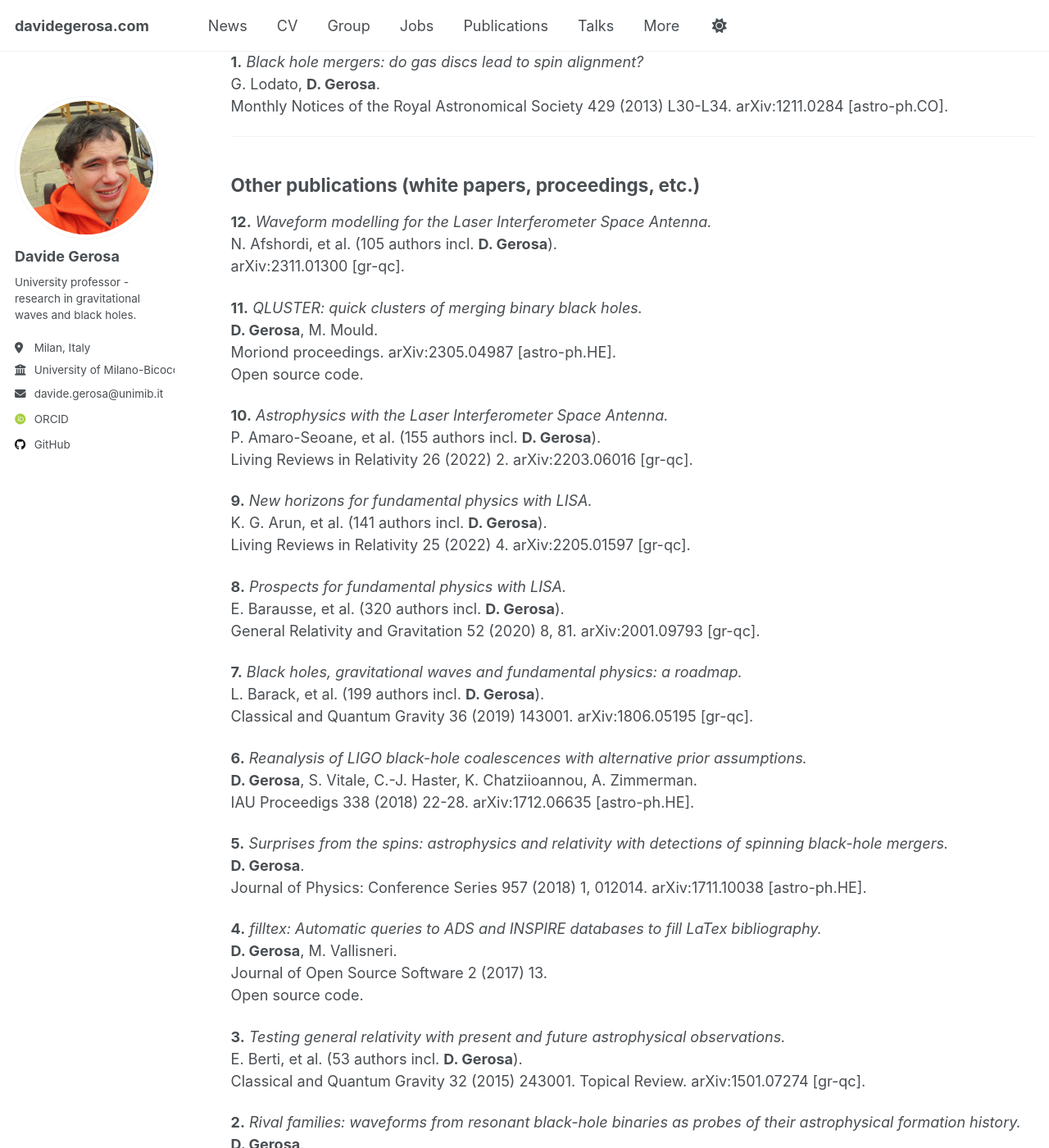
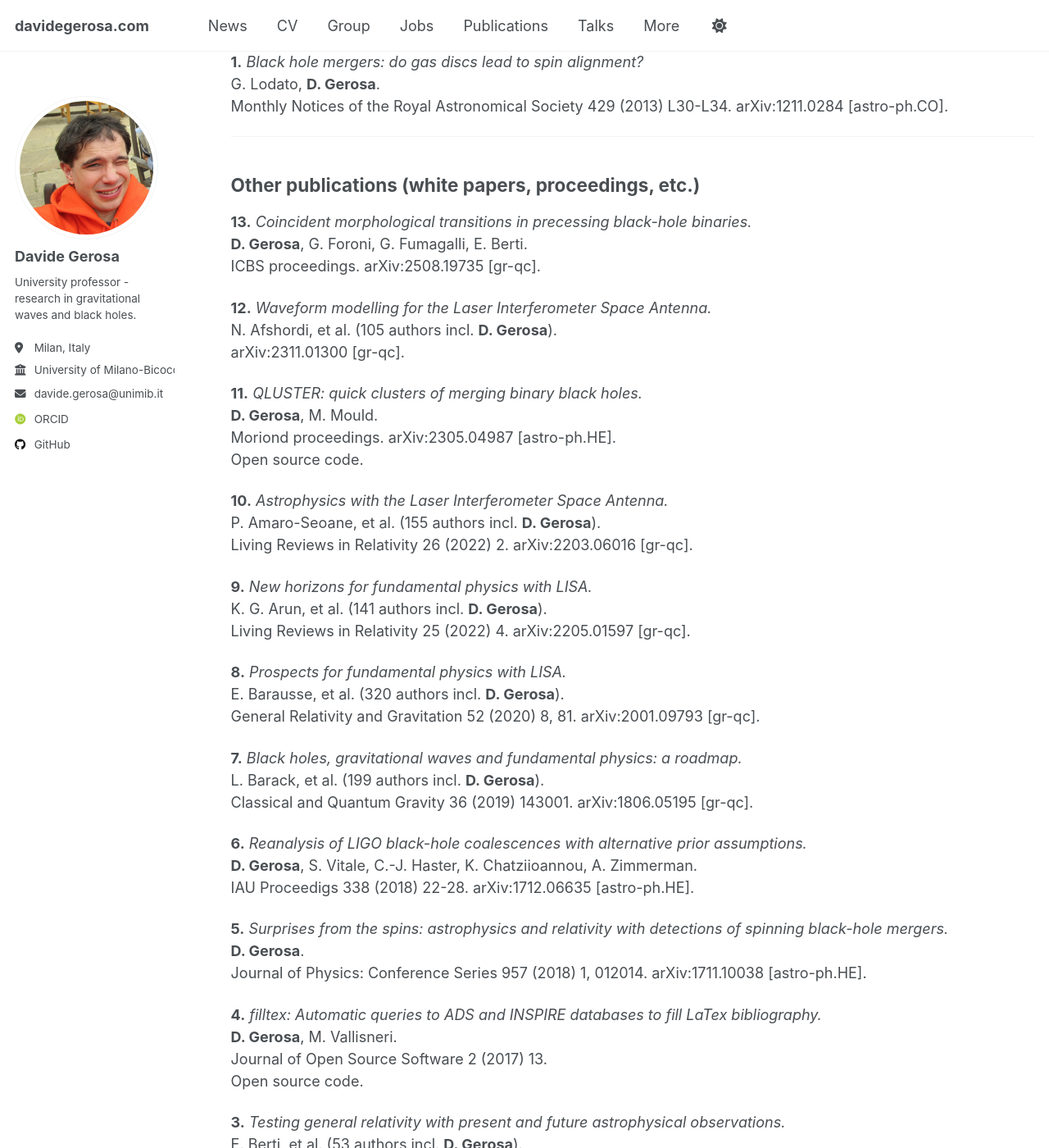
Before and after one commit to dgerosa/website, a Jekyll site: the page built from _pages/publications.md, in a window 1280 px wide and 1400 px high, scrolled down 13104 px. Shown: the whole window at 82% size. Built offline with Jekyll 4.4.1, drawn with Linux system fonts in a browser that asks for light colours; some web fonts are replaced; some of the changed text lies outside the part shown.

Commit message:
Website update from workflow

```diff
--- a/_pages/_publications.md
+++ b/_pages/_publications.md
@@ -1,7 +1,7 @@
 ## Summary
 **10** [Submitted papers](#submitted-papers)\
 **100** [Papers published in major peer-reviewed journals](#papers-published-in-major-peer-reviewed-journals)\
-**12** [Other publications (white papers, proceedings, etc.)](#other-publications-white-papers-proceedings-etc)
+**13** [Other publications (white papers, proceedings, etc.)](#other-publications-white-papers-proceedings-etc)
 
 
 ---
@@ -582,6 +582,11 @@ G. Lodato, **D. Gerosa**.\
 
 ## Other publications (white papers, proceedings, etc.)
 
+**13.**
+*Coincident morphological transitions in precessing black-hole binaries.*\
+**D. Gerosa**, G. Foroni, G. Fumagalli, E. Berti.\
+ICBS proceedings. <a href="https://arxiv.org/abs/2508.19735" style="color: inherit; text-decoration: none;">arXiv:2508.19735 [gr-qc]</a>.
+
 **12.**
 *Waveform modelling for the Laser Interferometer Space Antenna.*\
 N. Afshordi, et al. (105 authors incl. **D. Gerosa**).\
```
Also changed, not shown: other parts of _pages/_publications.md (+1 -1 lines), _pages/_group.md (+1 -1 lines), _pages/_talks.md (+1 -1 lines).
